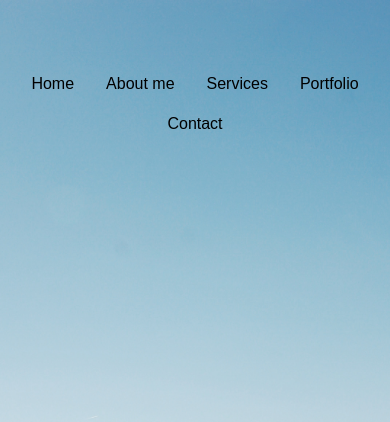
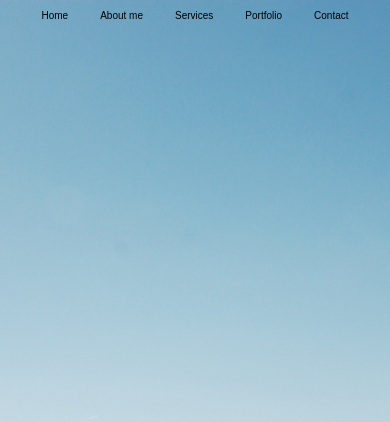
Before and after one commit to SalaheddineAD/salaheddinead.github.io, a PHP site: page / in a window 390 px wide. Shown: the top 422 px of the page. Run offline with PHP 8.4, Linux system fonts and the light colour scheme.

Commit message:
fix navbar font size

```diff
--- a/styles/style.css
+++ b/styles/style.css
@@ -64,14 +64,15 @@ hr {
 }
 
 .nav-bar {
-  height: 8%;
+  /* height: 8%; */
   /* change the height as desired */
   /* change the height as desired */
-  min-height: 50px;
+  /* min-height: 50px; */
   display: flex;
   align-items: center;
   color: #000000;
   background-color: transparent;
+  font-size: 20px;
 }
 
 .scrolled-navbar {
@@ -126,3 +127,9 @@ hr {
     height: max-content;
   }
 }
+
+@media (max-width: 600px) {
+  .nav-bar {
+    font-size: x-small;
+  }
+}
```
